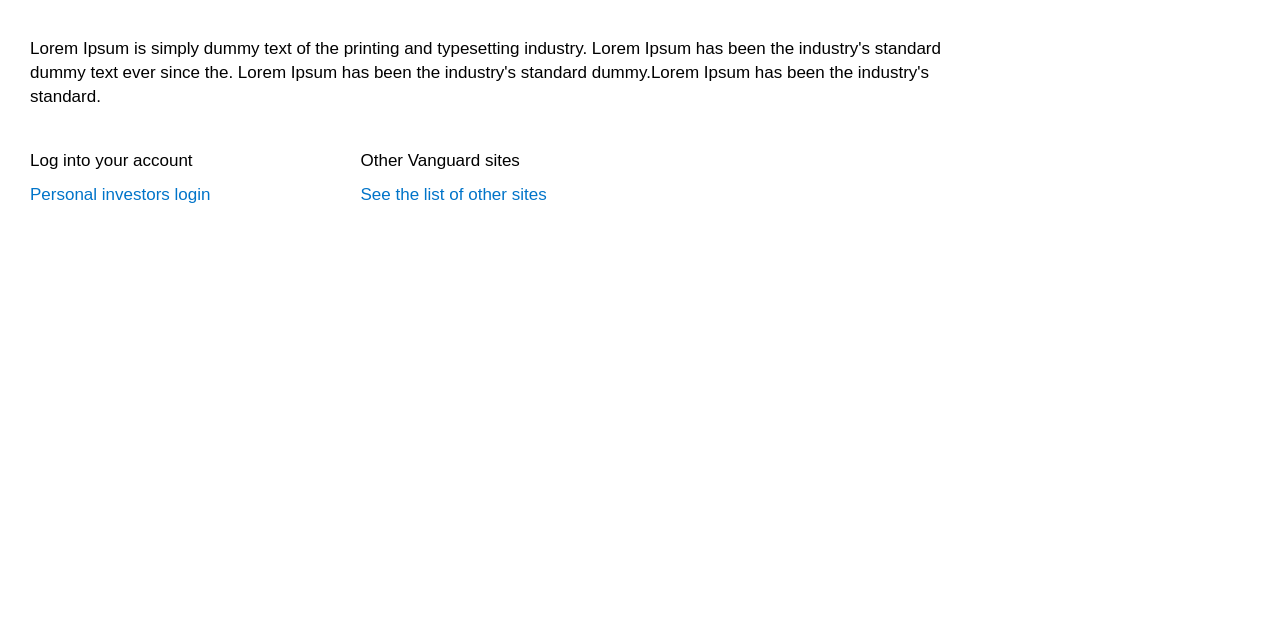
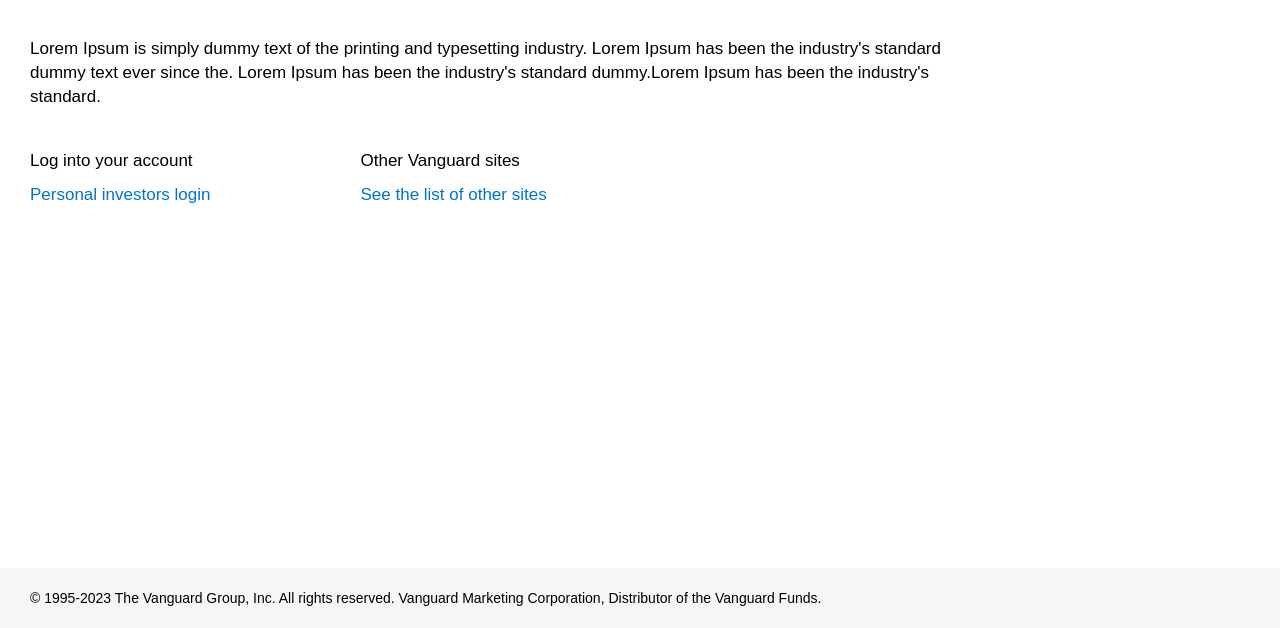
Before and after one commit to DroidDaniel/rikesh_dev, a plain HTML site: page index.html in a window 1280 px wide. Shown: the part 172-800 px from the top of the page. Drawn offline with Linux system fonts and the light colour scheme.

Commit message:
footer-updated

```diff
--- a/css/style.css
+++ b/css/style.css
@@ -76,3 +76,19 @@
     text-decoration: none;
     color: #0074c9;
 }
+
+
+.footer_info{
+    width: 100%;
+    position: fixed;
+    bottom: 0;
+    left: 0;
+    background-color: #f5f6f6;
+    padding: 20px 0;
+}
+
+.footer_info__txt{
+    font-family: 'arial';
+    font-size: 14px;
+    line-height: 20px;
+}
--- a/index.html
+++ b/index.html
@@ -16,7 +16,6 @@
             </div>
          </div>
       </section>
-
       <section class="error_info">
          <div class="common_container">
             <div class="error_info__msg">
@@ -35,7 +34,10 @@
             </div>
          </div>
       </section>
-
-
+      <section class="footer_info">
+         <div class="footer_info__msg common_container">
+            <p class="footer_info__txt">&#169; 1995-2023 The Vanguard Group, Inc. All rights reserved. Vanguard Marketing Corporation, Distributor of the Vanguard Funds.</p>
+         </div>
+      </section>
    </body>
 </html>
```
Lines whose indentation alone changed are shown as unchanged.
